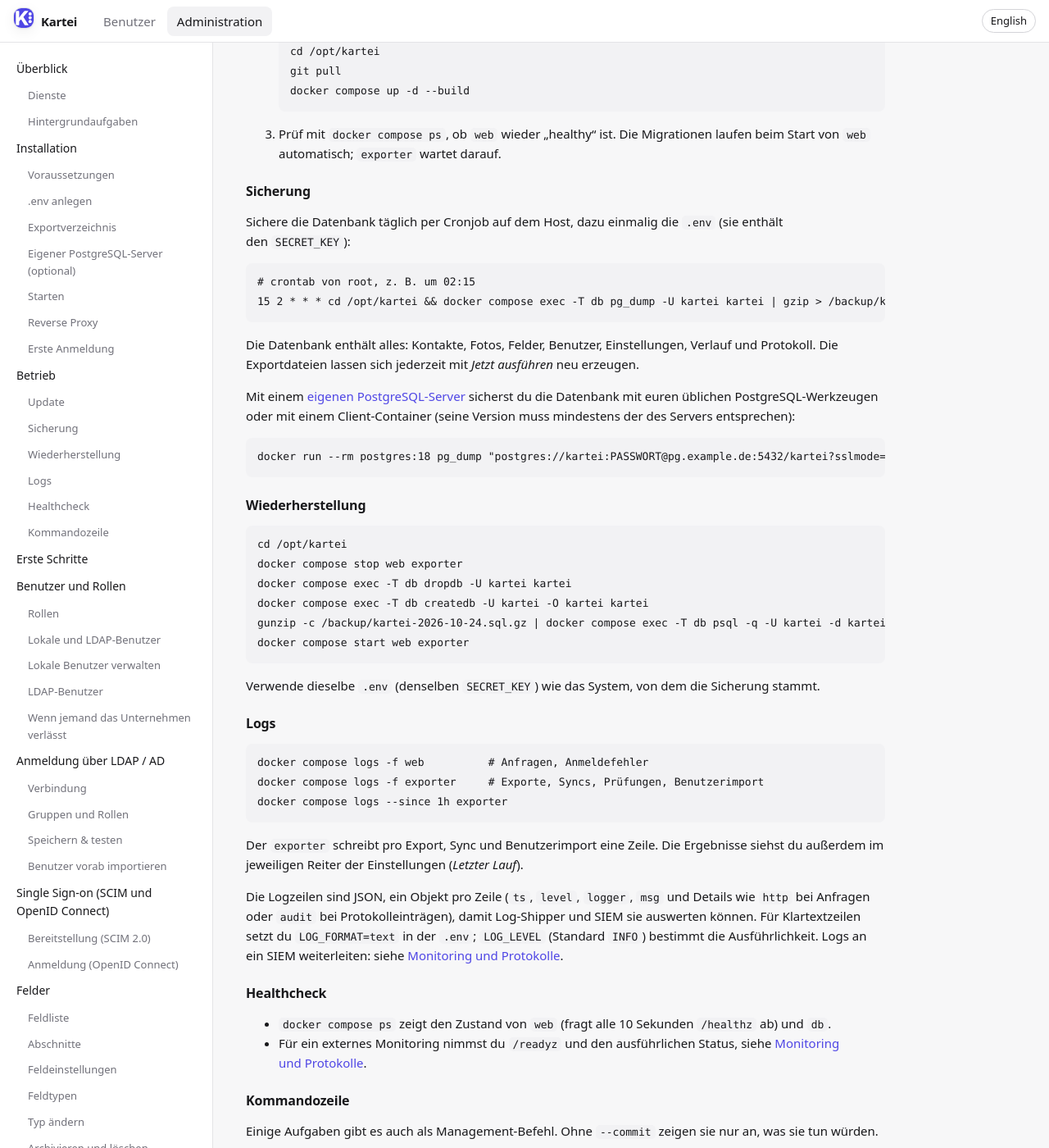
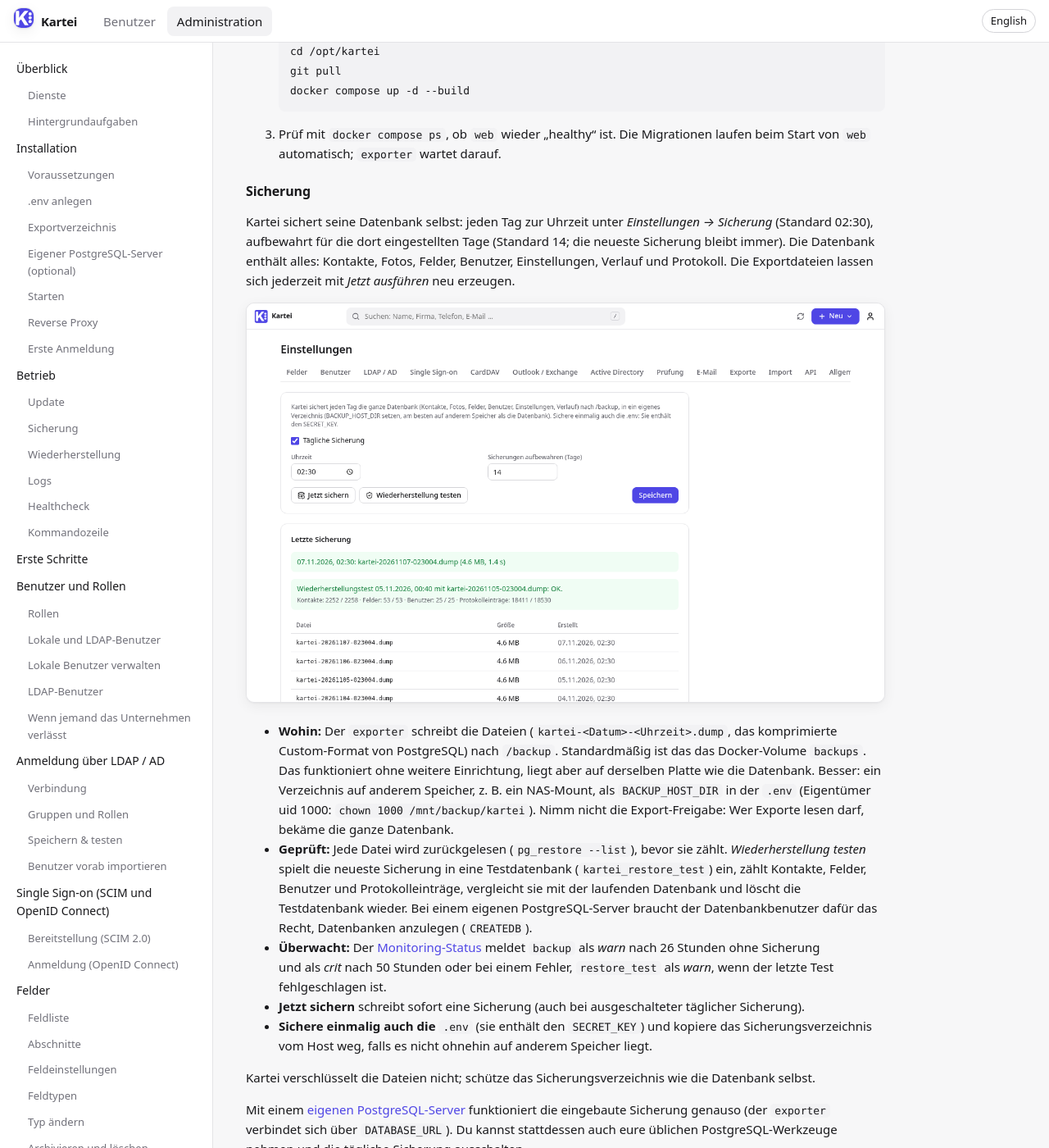
Before and after one commit to undone37/Kartei, a Jekyll site: the page built from manuals/de/admin.md, in a window 1280 px wide and 1400 px high, scrolled down 7452 px. Shown: the whole window at 82% size. Built offline with Jekyll 4.4.1, drawn with Linux system fonts in a browser that asks for light colours; some of the changed text lies outside the part shown.

Commit message:
Built-in database backups with restore test
The exporter backs up the database daily (Settings -> Backup: time, days to keep;
default 02:30, 14 days) into /backup: pg_dump custom format, checked with
pg_restore --list (SQLite in development: the online backup API). Back up now and
Test restore (newest backup into a scratch database, row counts compared, then
dropped) from the settings page; monitoring reports missing or failed backups.
/backup is the named volume 'backups' or BACKUP_HOST_DIR, never the export share.
The image gets the PostgreSQL 18 client tools from the PostgreSQL apt repository.
Manual: backup and a tested one-command restore.

Co-Authored-By: Claude Opus 5.5 <noreply@anthropic.com>

````diff
--- a/frontend/scripts/screenshots.mjs
+++ b/frontend/scripts/screenshots.mjs
@@ -194,7 +194,7 @@ const SHOTS = [
       const { webhooks } = await (await api(ctx, 'get', '/api/admin/webhooks')).json()
       for (const h of webhooks.filter((x) => x.name === 'Intranet')) await api(ctx, 'delete', `/api/admin/webhooks/${h.id}`)
     } },
-  ...['fields', 'users', 'ldap', 'carddav', 'outlook', 'ad', 'review', 'mail', 'exports', 'import', 'api', 'general', 'audit']
+  ...['fields', 'users', 'ldap', 'carddav', 'outlook', 'ad', 'review', 'mail', 'exports', 'import', 'api', 'general', 'backup', 'audit']
     .map((tab) => ({ name: `settings-${tab}`, user: 'admin', path: `/settings/${tab}` })),
 ]
 
--- a/frontend/src/i18n/de.ts
+++ b/frontend/src/i18n/de.ts
@@ -1271,4 +1271,8 @@ export default {
   'backup.restore_hint': "Der Wiederherstellungstest spielt die neueste Sicherung in eine Testdatenbank ein, zählt Kontakte, Felder, Benutzer und Protokolleinträge (wiederhergestellt / jetzt) und löscht sie wieder. Wie man wirklich wiederherstellt, steht im Administratorhandbuch (Sicherung).",
   'audit.label.backup': "Sicherung",
   'audit.label.restore_test': "Wiederherstellungstest",
+  'backup.t.kartei_record': "Kontakte",
+  'backup.t.kartei_fielddef': "Felder",
+  'backup.t.auth_user': "Benutzer",
+  'backup.t.kartei_auditentry': "Protokolleinträge",
 } as Record<string, string>
--- a/frontend/src/i18n/en.ts
+++ b/frontend/src/i18n/en.ts
@@ -1271,4 +1271,8 @@ export default {
   'backup.restore_hint': "The restore test restores the newest backup into a scratch database, counts contacts, fields, users and audit entries (restored / now), and deletes it again. How to restore for real is described in the administrator manual (Backup).",
   'audit.label.backup': "Backup",
   'audit.label.restore_test': "Restore test",
+  'backup.t.kartei_record': "Contacts",
+  'backup.t.kartei_fielddef': "Fields",
+  'backup.t.auth_user': "Users",
+  'backup.t.kartei_auditentry': "Audit entries",
 } as Record<string, string>
--- a/frontend/src/settings/Backup.svelte
+++ b/frontend/src/settings/Backup.svelte
@@ -94,7 +94,7 @@
           {#if s.restore_test_status.error}<strong>{t('backup.restore_failed')}:</strong> {s.restore_test_status.error}
           {:else}
             {t('backup.restore_ok', { at: dateTime(s.restore_test_status.at), file: s.restore_test_status.file })}
-            <span class="hint">{Object.entries(s.restore_test_status.tables ?? {}).map(([k, [a, b]]: [string, any]) => `${k.replace(/^(kartei|auth)_/, '')}: ${a} / ${b}`).join(' · ')}</span>
+            <span class="hint">{Object.entries(s.restore_test_status.tables ?? {}).map(([k, [a, b]]: [string, any]) => `${t(`backup.t.${k}`)}: ${a} / ${b}`).join(' · ')}</span>
           {/if}
         </div>
       {/if}
--- a/manuals/de/admin.md
+++ b/manuals/de/admin.md
@@ -243,35 +243,35 @@ In die Administration kommst du über das Benutzermenü → *Einstellungen*.
 
 3. Prüf mit `docker compose ps`, ob `web` wieder „healthy“ ist. Die Migrationen laufen beim Start von `web` automatisch; `exporter` wartet darauf.
 
-### Sicherung
+### Sicherung {#sicherung}
 
-Sichere die Datenbank täglich per Cronjob auf dem Host, dazu einmalig die `.env` (sie enthält den `SECRET_KEY`):
+Kartei sichert seine Datenbank selbst: jeden Tag zur Uhrzeit unter *Einstellungen → Sicherung* (Standard 02:30), aufbewahrt für die dort eingestellten Tage (Standard 14; die neueste Sicherung bleibt immer). Die Datenbank enthält alles: Kontakte, Fotos, Felder, Benutzer, Einstellungen, Verlauf und Protokoll. Die Exportdateien lassen sich jederzeit mit *Jetzt ausführen* neu erzeugen.
 
-```sh
-# crontab von root, z. B. um 02:15
-15 2 * * * cd /opt/kartei && docker compose exec -T db pg_dump -U kartei kartei | gzip > /backup/kartei-$(date +\%F).sql.gz
-```
+![Reiter Sicherung](../img/de/settings-backup.png)
 
-Die Datenbank enthält alles: Kontakte, Fotos, Felder, Benutzer, Einstellungen, Verlauf und Protokoll. Die Exportdateien lassen sich jederzeit mit *Jetzt ausführen* neu erzeugen.
+- **Wohin:** Der `exporter` schreibt die Dateien (`kartei-<Datum>-<Uhrzeit>.dump`, das komprimierte Custom-Format von PostgreSQL) nach `/backup`. Standardmäßig ist das das Docker-Volume `backups`. Das funktioniert ohne weitere Einrichtung, liegt aber auf derselben Platte wie die Datenbank. Besser: ein Verzeichnis auf anderem Speicher, z. B. ein NAS-Mount, als `BACKUP_HOST_DIR` in der `.env` (Eigentümer uid 1000: `chown 1000 /mnt/backup/kartei`). Nimm nicht die Export-Freigabe: Wer Exporte lesen darf, bekäme die ganze Datenbank.
+- **Geprüft:** Jede Datei wird zurückgelesen (`pg_restore --list`), bevor sie zählt. *Wiederherstellung testen* spielt die neueste Sicherung in eine Testdatenbank (`kartei_restore_test`) ein, zählt Kontakte, Felder, Benutzer und Protokolleinträge, vergleicht sie mit der laufenden Datenbank und löscht die Testdatenbank wieder. Bei einem eigenen PostgreSQL-Server braucht der Datenbankbenutzer dafür das Recht, Datenbanken anzulegen (`CREATEDB`).
+- **Überwacht:** Der [Monitoring-Status](#monitoring) meldet `backup` als *warn* nach 26 Stunden ohne Sicherung und als *crit* nach 50 Stunden oder bei einem Fehler, `restore_test` als *warn*, wenn der letzte Test fehlgeschlagen ist.
+- **Jetzt sichern** schreibt sofort eine Sicherung (auch bei ausgeschalteter täglicher Sicherung).
+- **Sichere einmalig auch die `.env`** (sie enthält den `SECRET_KEY`) und kopiere das Sicherungsverzeichnis vom Host weg, falls es nicht ohnehin auf anderem Speicher liegt.
 
-Mit einem [eigenen PostgreSQL-Server](#eigener-postgresql-server) sicherst du die Datenbank mit euren üblichen PostgreSQL-Werkzeugen oder mit einem Client-Container (seine Version muss mindestens der des Servers entsprechen):
+Kartei verschlüsselt die Dateien nicht; schütze das Sicherungsverzeichnis wie die Datenbank selbst.
 
-```sh
-docker run --rm postgres:18 pg_dump "postgres://kartei:PASSWORT@pg.example.de:5432/kartei?sslmode=require" | gzip > /backup/kartei-$(date +%F).sql.gz
-```
+Mit einem [eigenen PostgreSQL-Server](#eigener-postgresql-server) funktioniert die eingebaute Sicherung genauso (der `exporter` verbindet sich über `DATABASE_URL`). Du kannst stattdessen auch eure üblichen PostgreSQL-Werkzeuge nehmen und die tägliche Sicherung ausschalten.
 
 ### Wiederherstellung
+
+Eine Sicherung spielst du mit dem `pg_restore` aus dem Kartei-Image zurück. Das geht für die mitgelieferte Datenbank und einen eigenen Server gleichermaßen:
 
 ```sh
 cd /opt/kartei
 docker compose stop web exporter
-docker compose exec -T db dropdb -U kartei kartei
-docker compose exec -T db createdb -U kartei -O kartei kartei
-gunzip -c /backup/kartei-2026-10-24.sql.gz | docker compose exec -T db psql -q -U kartei -d kartei
+docker compose run --rm --no-deps exporter \
+  sh -c 'pg_restore --clean --if-exists --no-owner --dbname="$DATABASE_URL" /backup/kartei-20261107-023000.dump'
 docker compose start web exporter
 ```
 
-Verwende dieselbe `.env` (denselben `SECRET_KEY`) wie das System, von dem die Sicherung stammt.
+`docker compose run --rm --no-deps exporter ls -l /backup` listet die vorhandenen Dateien. Verwende dieselbe `.env` (denselben `SECRET_KEY`) wie das System, von dem die Sicherung stammt. Ältere Sicherungen aus einem Cronjob (`.sql.gz`) spielst du wie bisher ein: `gunzip -c datei.sql.gz | docker compose exec -T db psql -q -U kartei -d kartei` in eine leere Datenbank.
 
 ### Logs
 
--- a/manuals/en/admin.md
+++ b/manuals/en/admin.md
@@ -243,35 +243,35 @@ You reach the admin area through the user menu → *Settings*.
 
 3. Check that `web` is healthy again: `docker compose ps`. Migrations run automatically when `web` starts; `exporter` waits for it.
 
-### Backup
+### Backup {#backup}
 
-Back up the database daily from a host cron job, plus `.env` once (it holds `SECRET_KEY`):
+Kartei backs up its database itself: every day at the time set under *Settings → Backup* (default 02:30), kept for the days set there (default 14; the newest backup always stays). The database contains everything: contacts, photos, fields, users, settings, history and audit log. Export files can be recreated at any time with *Run now*.
 
-```sh
-# crontab of root, e.g. at 02:15
-15 2 * * * cd /opt/kartei && docker compose exec -T db pg_dump -U kartei kartei | gzip > /backup/kartei-$(date +\%F).sql.gz
-```
+![Backup tab](../img/en/settings-backup.png)
 
-The database contains everything: contacts, photos, fields, users, settings, history and audit log. Export files can be recreated at any time with *Run now*.
+- **Where:** the `exporter` writes the files (`kartei-<date>-<time>.dump`, PostgreSQL's compressed custom format) to `/backup`. By default that is the Docker volume `backups`, which works without further setup but lives on the same disk as the database. Better: a directory on other storage, e.g. a NAS mount, set as `BACKUP_HOST_DIR` in `.env` (owner uid 1000: `chown 1000 /mnt/backup/kartei`). Don't use the export share: everyone who reads exports would get the whole database.
+- **Checked:** every file is read back (`pg_restore --list`) before it counts. *Test restore* restores the newest backup into a scratch database (`kartei_restore_test`), counts contacts, fields, users and audit entries, compares them with the live database and deletes the scratch database again. With a dedicated PostgreSQL server, the database user needs the right to create databases for this (`CREATEDB`).
+- **Watched:** the [monitoring status](#monitoring) reports `backup` as *warn* after 26 hours without a backup and *crit* after 50 hours or on an error, and `restore_test` as *warn* when the last test failed.
+- **Back up now** writes one immediately (also with the daily backup switched off).
+- **Also back up `.env` once** (it holds `SECRET_KEY`), and copy the backup directory off the host if it isn't already on other storage.
 
-With a [dedicated PostgreSQL server](#dedicated-postgresql), back up the database with your usual PostgreSQL tooling, or with a client container (its version must be at least the server's):
+Kartei doesn't encrypt the files; protect the backup directory like the database itself.
 
-```sh
-docker run --rm postgres:18 pg_dump "postgres://kartei:PASSWORD@pg.example.de:5432/kartei?sslmode=require" | gzip > /backup/kartei-$(date +%F).sql.gz
-```
+With a [dedicated PostgreSQL server](#dedicated-postgresql), the built-in backup works the same way (the `exporter` connects with `DATABASE_URL`). You can also use your usual PostgreSQL tooling instead and switch the daily backup off.
 
 ### Restore
+
+Restore a backup with the `pg_restore` in Kartei's image. This works for the bundled database and a dedicated server alike:
 
 ```sh
 cd /opt/kartei
 docker compose stop web exporter
-docker compose exec -T db dropdb -U kartei kartei
-docker compose exec -T db createdb -U kartei -O kartei kartei
-gunzip -c /backup/kartei-2026-10-24.sql.gz | docker compose exec -T db psql -q -U kartei -d kartei
+docker compose run --rm --no-deps exporter \
+  sh -c 'pg_restore --clean --if-exists --no-owner --dbname="$DATABASE_URL" /backup/kartei-20261107-023000.dump'
 docker compose start web exporter
 ```
 
-Use the same `.env` (same `SECRET_KEY`) as the system the backup came from.
+`docker compose run --rm --no-deps exporter ls -l /backup` lists the available files. Use the same `.env` (same `SECRET_KEY`) as the system the backup came from. Older backups made with a cron job (`.sql.gz`) are restored as before: `gunzip -c file.sql.gz | docker compose exec -T db psql -q -U kartei -d kartei` into an empty database.
 
 ### Logs
 
````
Also changed, not shown: frontend/e2e/app.spec.mjs (+2 -2 lines), CHANGELOG.md, README.md, manuals/img/de/settings-backup.png (added), manuals/img/en/settings-backup.png (added).
